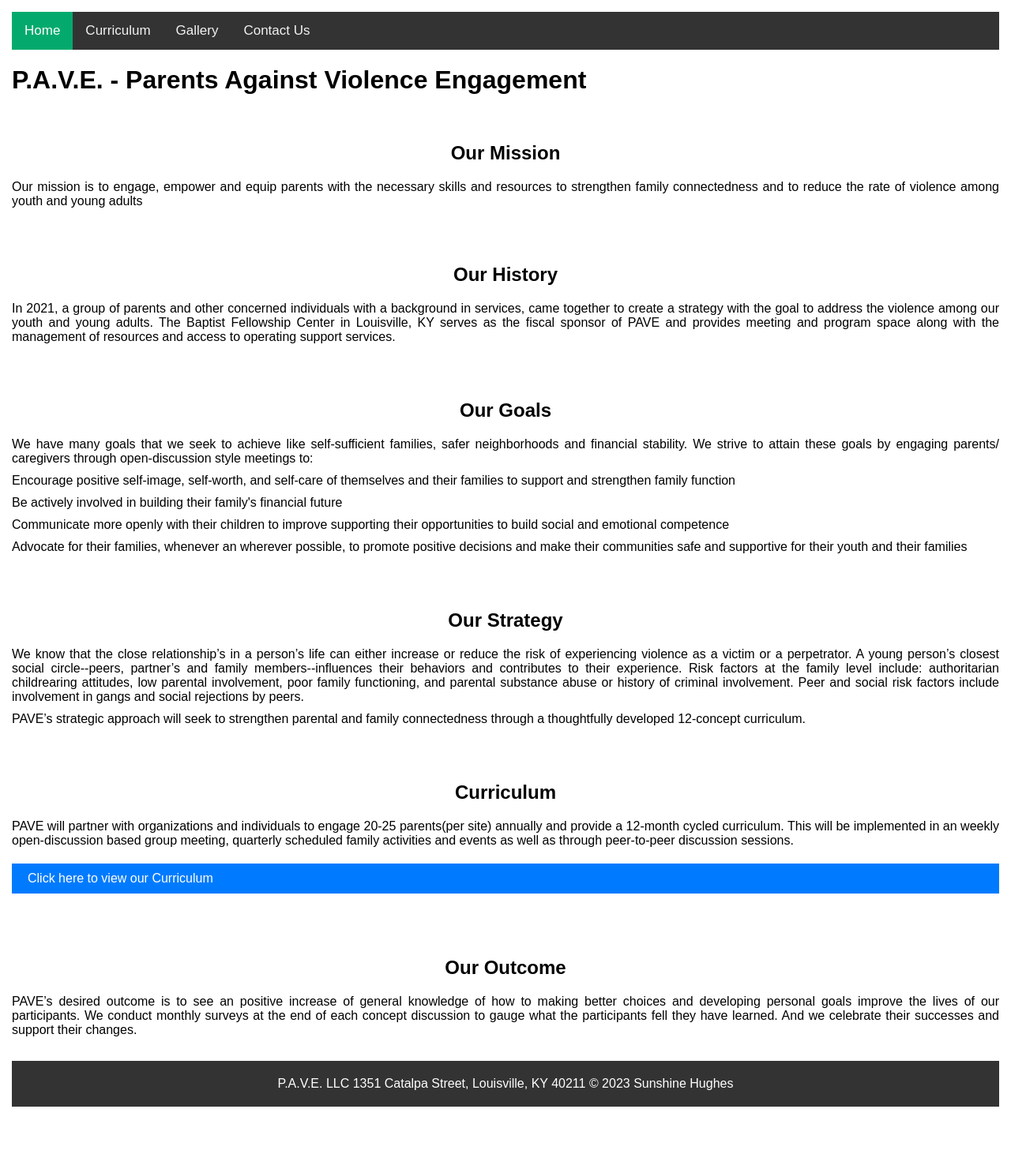
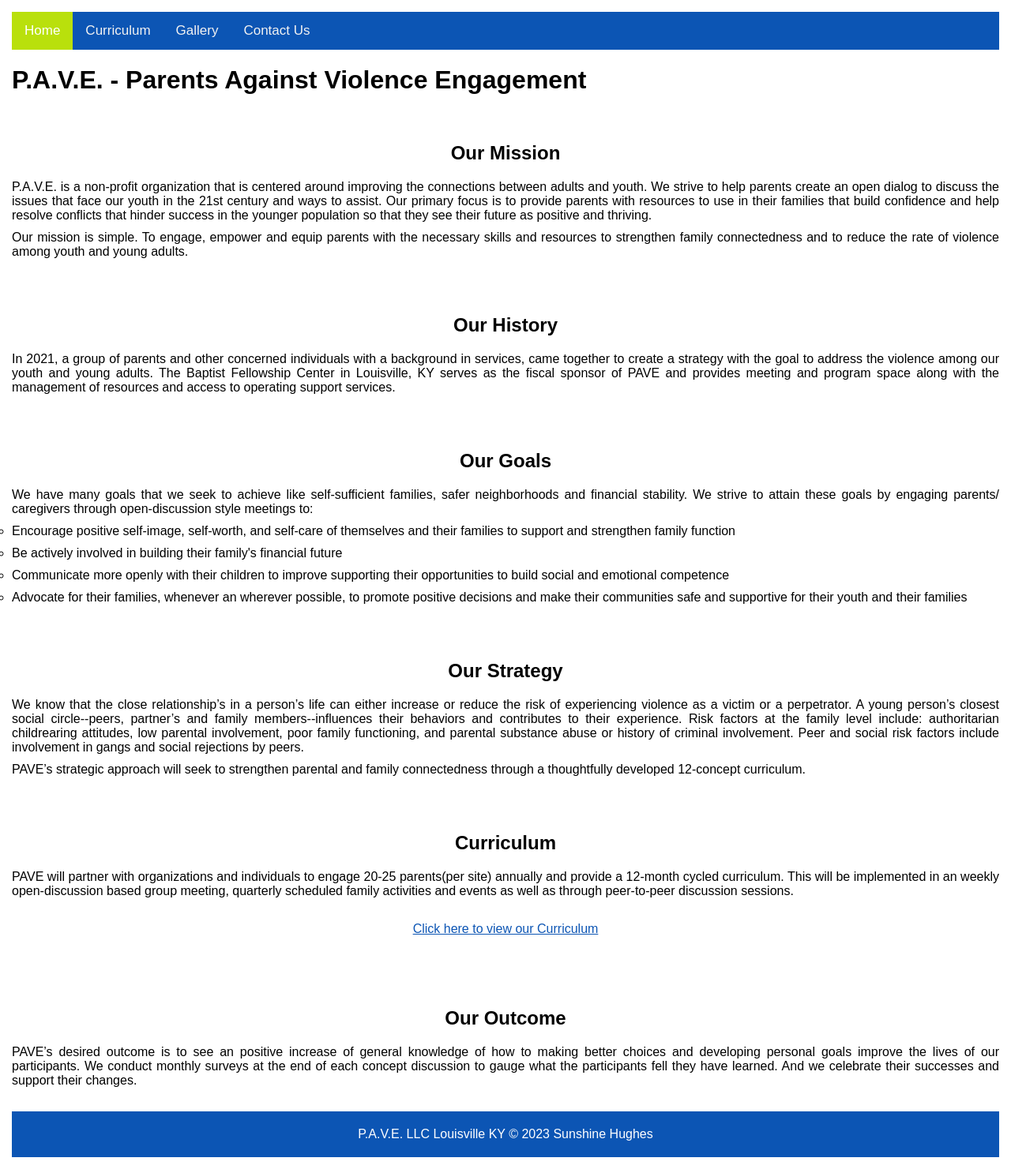
Before and after one commit to sunnyhughes/PAVE-LLC, a PHP site: page /index2.html in a window 1280 px wide. Shown: the whole page at 79% size. Before the commit the page ends 1402 px from the top, so only its background shows below. Run offline with PHP 8.4, Linux system fonts and the light colour scheme.

Commit message:
adding different styles

```diff
--- a/curriculum.html
+++ b/curriculum.html
@@ -12,7 +12,7 @@
 <body>
     <div class="topnav" id="myTopnav">
         <a href="index2.html" class="active">Home</a>
-        <a href="curriculum2.html">Curriculum</a>
+        <a href="curriculum.html">Curriculum</a>
         <a href="gallery.html">Gallery</a>
         <a href="contact.html">Contact Us</a>
 
@@ -262,7 +262,7 @@
         </main>
 
             <footer>
-                P.A.V.E. LLC 1351 Catalpa Street, Louisville, KY 40211 © 2023 Sunshine Hughes
+                P.A.V.E. LLC Louisville KY  © 2023 Sunshine Hughes
             </footer>
 
             <script src="script.js"></script>
--- a/index2.html
+++ b/index2.html
@@ -15,7 +15,7 @@
 
     <div class="topnav" id="myTopnav">
         <a href="index2.html" class="active">Home</a>
-        <a href="curriculum2.html">Curriculum</a>
+        <a href="curriculum.html">Curriculum</a>
         <a href="gallery.html">Gallery</a>
         <a href="contact.html">Contact Us</a>
 
@@ -30,8 +30,10 @@
 
     <section id="mission">
         <h2>Our Mission</h2>
-        <p>
-            Our mission is to engage, empower and equip parents with the necessary skills and resources to strengthen family connectedness and to reduce the rate of violence among youth and young adults
+
+        <p>P.A.V.E. is a non-profit organization that is centered around improving the connections between adults and youth. We strive to help parents create an open dialog to discuss the issues that face our youth in the 21st century and ways to assist. Our primary focus is to provide parents with resources to use  in their families that build confidence and help resolve conflicts that hinder success in the younger population so that they see their future as positive and thriving.</p>
+
+        <p>Our mission is simple. To engage, empower and equip parents with the necessary skills and resources to strengthen family connectedness and to reduce the rate of violence among youth and young adults.
         </p>
     </section>
 
@@ -44,7 +46,9 @@
 
     <section id="goals">
         <h2>Our Goals</h2>
+
         <p>We have many goals that we seek to achieve like self-sufficient families, safer neighborhoods and financial stability. We strive to attain these goals by engaging parents/ caregivers through open-discussion style meetings to: </p>
+
             <ul>
                 <li>Encourage positive self-image, self-worth, and self-care of themselves and their families to support and strengthen family function</li>
                 <li>Be actively involved in building their family's financial future</li>
@@ -79,7 +83,7 @@
     </section>
 
     <footer>
-        P.A.V.E. LLC 1351 Catalpa Street, Louisville, KY 40211 © 2023 Sunshine Hughes
+        P.A.V.E. LLC Louisville KY © 2023 Sunshine Hughes
     </footer>
 
     <script src="script.js"></script>
--- a/javacontact.html
+++ b/javacontact.html
@@ -15,7 +15,7 @@
 
     <div class="topnav" id="myTopnav">
         <a href="index2.html" class="active">Home</a>
-        <a href="curriculum2.html">Curriculum</a>
+        <a href="curriculum.html">Curriculum</a>
         <a href="gallery.html">Gallery</a>
         <a href="contact.html">Contact Us</a>
 
@@ -27,9 +27,9 @@
     <h1>Contact Form</h1>
 
     <p><input type="text" placeholder="Enter your first name" id="firstName"></p>
-    <br><br>
+    <br>
     <p><input type="text" placeholder="Enter your last name" id="lastName"></p>
-    <br><br>
+    <br>
     <p><input type="radio" id="male" name="gender" value="male"> Male
     <input type="radio" id="female" name="gender" value="female"> Female</p>
     <br><br>
--- a/style.css
+++ b/style.css
@@ -9,7 +9,7 @@
 
 /* Add a black background color to the top navigation */
 .topnav {
-  background-color: #333;
+  background-color: rgb(12, 85, 180);
   overflow: hidden;
 }
 
@@ -32,7 +32,7 @@
 
 /* Add an active class to highlight the current page */
 .topnav a.active {
-  background-color: #04AA6D;
+  background-color: rgb(185, 224, 12);
   color: white;
 }
 
@@ -82,13 +82,17 @@
   text-align: justify;
 }
 
+#goals li {
+  list-style-type:circle;
+}
+
 #curriculum a {
   display: block;
   margin: 20px auto;
   padding: 10px 20px;
-  background-color: #007bff;
-  color: white;
-  text-decoration: none;
+  color: rgb(12, 85, 180);
+  text-align: center;
+  text-decoration: underline;
 }
 
 /* Modules Headers */
@@ -105,10 +109,23 @@
   font-style: italic;
   font-size: 15px;
 }
+
+#contact a {
+  color: rgb(12, 85, 180);
+  text-decoration: underline;
+}
+
+#contact h2 {
+  text-align: left;
+}
+#social p a {
+  margin: 10px;
+  padding: 10px;
+}
 /* Footer styles */
 
 footer {
-  background-color: #333;
+  background-color: rgb(12, 85, 180);
   color: white;
   padding: 20px 0;
   text-align: center;
```
Also changed, not shown: contact.html (+57 -34 lines). Lines whose indentation alone changed are shown as unchanged.
